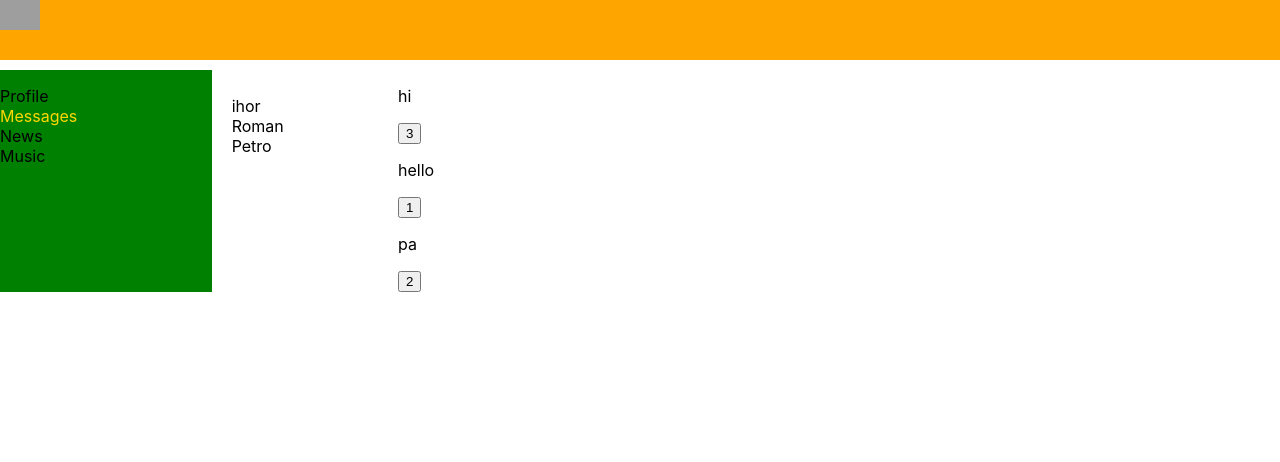
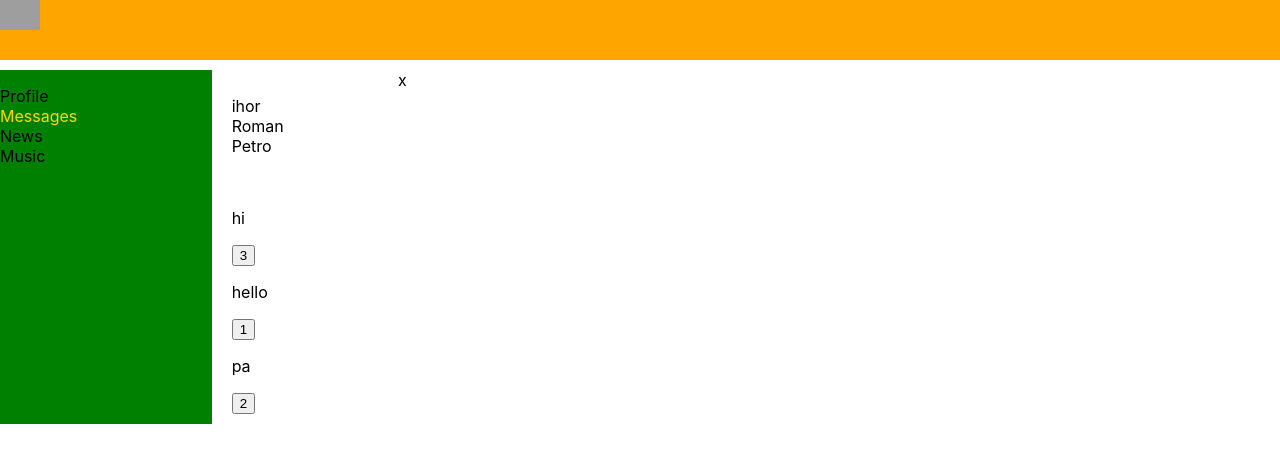
Before and after one commit to Ihornechypor/react-soc, a React (Create React App) app: page /messages in a window 1280 px wide. Shown: the top 462 px of the page. Built offline with nearby package versions, Linux system fonts and the light colour scheme; grey boxes are pictures that could not be loaded.

Commit message:
upd data structure

```diff
--- a/src/App.js
+++ b/src/App.js
@@ -8,17 +8,25 @@ import Messages from "./pages/Messages/Messages";
 import News from "./pages/News/News";
 import Music from "./pages/Music/Music";
 
-const App = () => {
+const App = (props) => {
   return (
     <BrowserRouter>
       <div className="app-wrapper">
         <Header />
         <Nav />
         <Main>
-          <Route path="/messages" component={Messages} />
-          <Route path="/profile" component={Profile} />
-          <Route path="/news" component={News} />
-          <Route path="/music" component={Music} />
+          <Route
+            path="/messages"
+            render={() => (
+              <Messages
+                messagesData={props.messagesData}
+                messagesText={props.messagesText}
+              />
+            )}
+          />
+          <Route path="/profile" render={() => <Profile />} />
+          <Route path="/news" render={() => <News />} />
+          <Route path="/music" render={() => <Music />} />
         </Main>
       </div>
     </BrowserRouter>
--- a/src/components/MessagesLetters/MessagesLetters.js
+++ b/src/components/MessagesLetters/MessagesLetters.js
@@ -1,17 +1,17 @@
 import React from "react";
 import classes from "./MessagesLetters.module.css";
 
-const MessagesLetters = (props) => {
+const MessagesLetters = (props, ref) => {
   return (
     <div className={classes.messages__letters_box}>
       {props.msgs.map((item, index) => (
         <div key={index}>
           <p className={classes.messages__letter}>{item.text}</p>
-          <button>{item.likes}</button>
+          <button ref={ref}>{item.likes}</button>
         </div>
       ))}
     </div>
   );
 };
 
-export default MessagesLetters;
+export default React.forwardRef(MessagesLetters);
--- a/src/components/MessagesLetters/MessagesLetters.module.css
+++ b/src/components/MessagesLetters/MessagesLetters.module.css
@@ -1,6 +1,14 @@
 .messages__letters {
     padding: 10px;
 }
+
+
+.messages__letters_box {
+    padding: 10px;
+}
+
+
+
 
 .messages__letter{
 
--- a/src/index.js
+++ b/src/index.js
@@ -1,14 +1,26 @@
-import React from 'react';
-import ReactDOM from 'react-dom';
-import './index.css';
-import App from './App';
-import reportWebVitals from './reportWebVitals';
+import React from "react";
+import ReactDOM from "react-dom";
+import "./index.css";
+import App from "./App";
+import reportWebVitals from "./reportWebVitals";
+
+let messagesData = [
+  { id: 1, name: "ihor" },
+  { id: 2, name: "Roman" },
+  { id: 3, name: "Petro" },
+];
+
+let messagesText = [
+  { id: 1, text: "hi", likes: 3 },
+  { id: 2, text: "hello", likes: 1 },
+  { id: 3, text: "pa", likes: 2 },
+];
 
 ReactDOM.render(
   <React.StrictMode>
-    <App />
+    <App messagesData={messagesData} messagesText={messagesText} />
   </React.StrictMode>,
-  document.getElementById('root')
+  document.getElementById("root")
 );
 
 // If you want to start measuring performance in your app, pass a function
--- a/src/layouts/Header/Header.js
+++ b/src/layouts/Header/Header.js
@@ -5,7 +5,7 @@ const Header = () => {
   return (
     <header className={`app-header ${classes.header__box}`}>
       <img
-        src="https://www.flaticon.com/svg/vstatic/svg/762/762386.svg?token=exp=1616505007~hmac=9d0abfedb08671dcfe4e4f8c7c9d5b4e"
+        src="https://www.flaticon.com/svg/vstatic/svg/731/731985.svg?token=exp=1616670803~hmac=b77982a2477ce1ae862af54df80af4c0"
         alt=""
         className={classes.header__logo}
       />
--- a/src/pages/Messages/Messages.js
+++ b/src/pages/Messages/Messages.js
@@ -1,25 +1,19 @@
-import React from "react";
+import React, { useEffect, useRef } from "react";
 import MessagesAutors from "../../components/MessagesAutors/MessagesAutors";
 import MessagesLetters from "../../components/MessagesLetters/MessagesLetters";
 import classes from "./Messages.module.css";
 
-let messagesData = [
-  { id: 1, name: "ihor" },
-  { id: 2, name: "Roman" },
-  { id: 3, name: "Petro" },
-];
-
-let messagesText = [
-  { id: 1, text: "hi", likes: 3 },
-  { id: 2, text: "hello", likes: 1 },
-  { id: 3, text: "pa", likes: 2 },
-];
-
-const Messages = () => (
-  <div className={classes.messages__box}>
-    <MessagesAutors data={messagesData} />
-    <MessagesLetters msgs={messagesText} />
-  </div>
-);
+const Messages = (props) => {
+  const someRef = useRef(null);
+  useEffect(() => {
+    console.log(someRef);
+  });
+  return (
+    <div className={classes.messages__box}>
+      <MessagesAutors data={props.messagesData} />x
+      <MessagesLetters msgs={props.messagesText} ref={someRef} />
+    </div>
+  );
+};
 
 export default Messages;
--- a/src/pages/Messages/Messages.module.css
+++ b/src/pages/Messages/Messages.module.css
@@ -2,11 +2,3 @@
     display: grid;
     grid-template-columns: 2fr 10fr;
 }
-
-.messages__autors_box {
-    padding: 10px;
-}
-
-.messages__letters_box {
-    padding: 10px;
-}
```
Also changed, not shown: src/layouts/Nav/Nav.js (+6 -1 lines).
